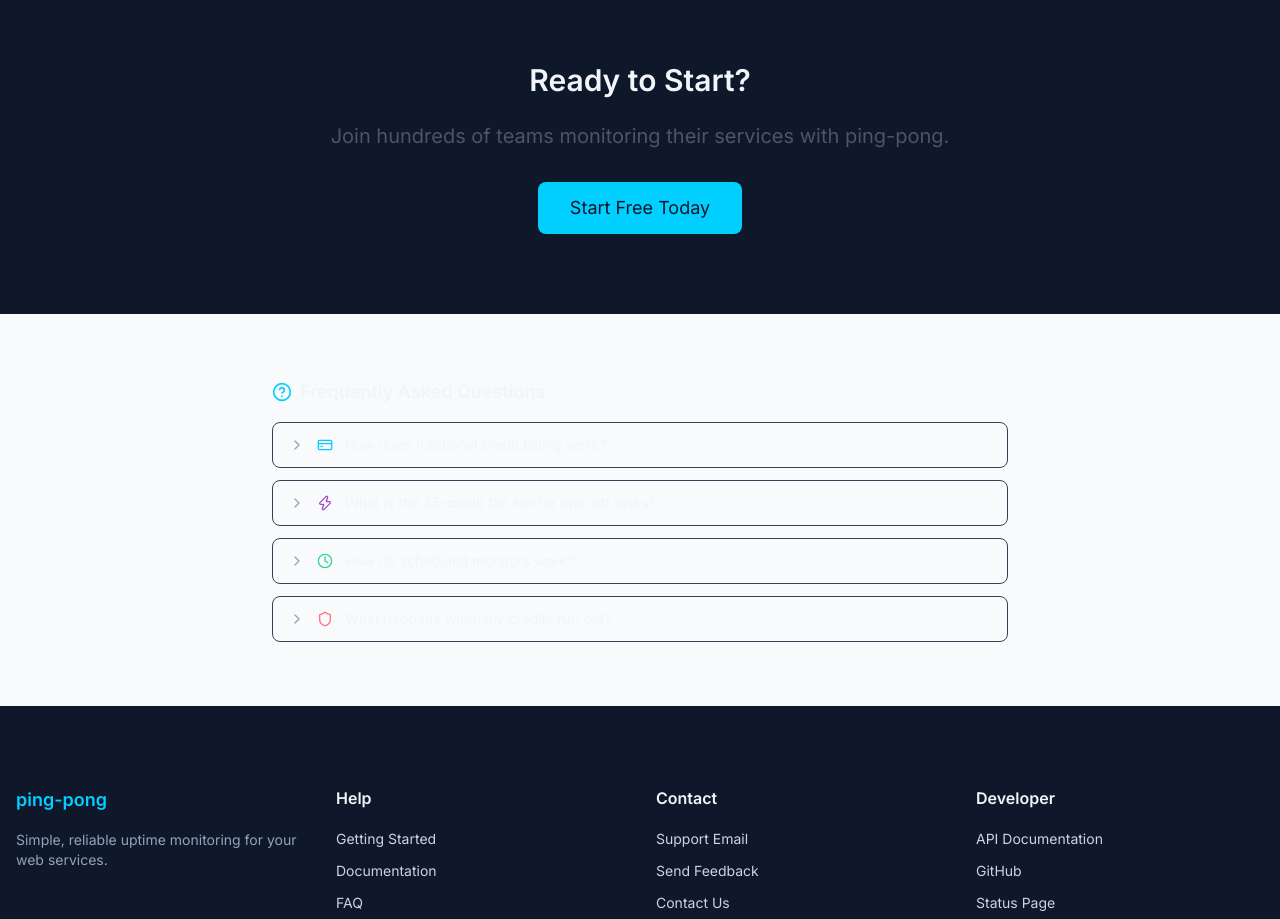
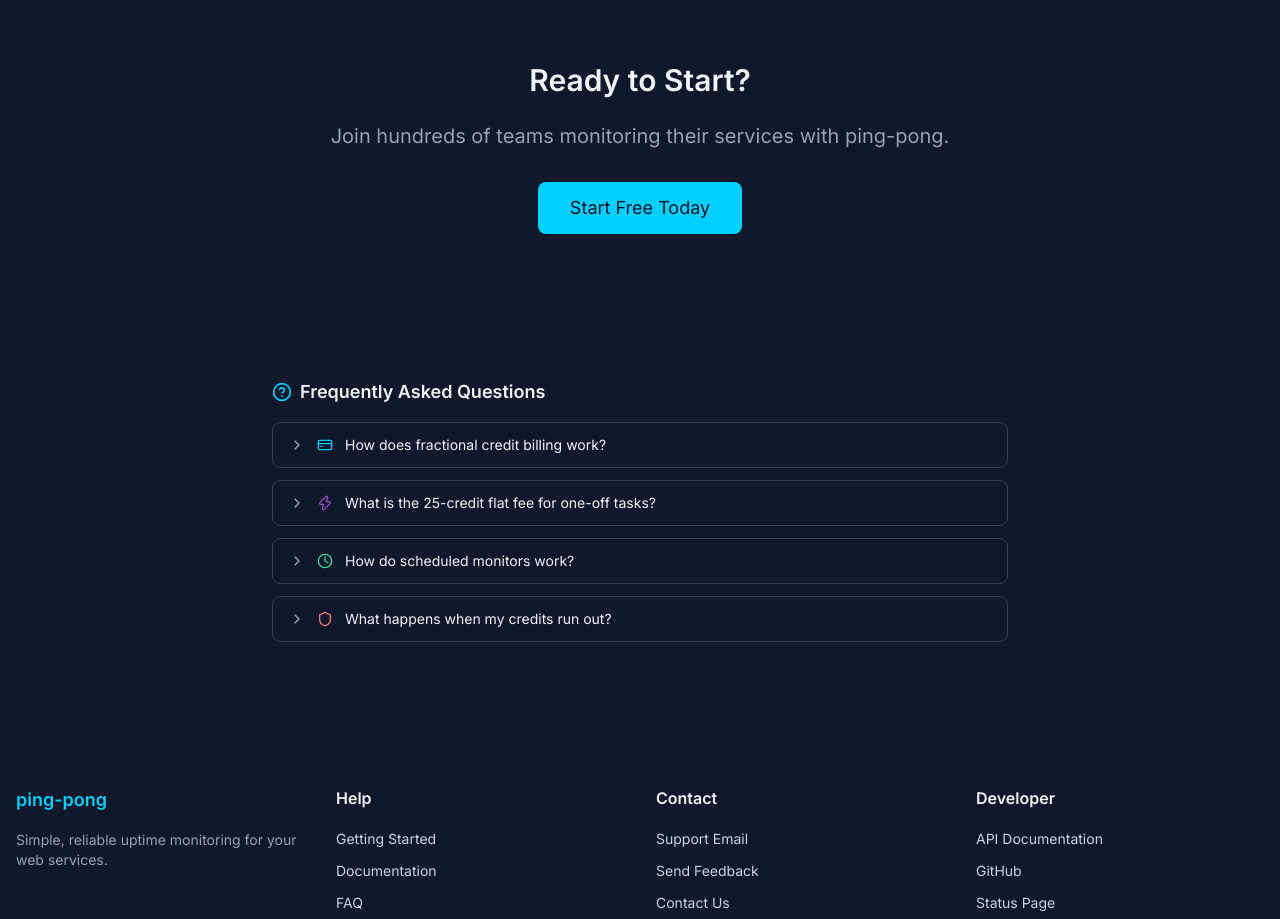
Before and after one commit to fwesh001/Ping-pong, a Next.js app: page / in a window 1280 px wide. Shown: the part 1320-2239 px from the top of the page. Built offline with nearby package versions, Linux system fonts and the light colour scheme.

Commit message:
fix: update text color and background for improved visibility in LandingPage component

```diff
--- a/src/app/page.tsx
+++ b/src/app/page.tsx
@@ -138,7 +138,7 @@ export default function LandingPage() {
         <section className="py-20">
           <div className="container mx-auto px-4 text-center">
             <h2 className="text-3xl font-bold mb-6">Ready to Start?</h2>
-            <p className="text-xl text-gray-600 mb-8">
+            <p className="text-xl text-slate-400 mb-8">
               Join hundreds of teams monitoring their services with ping-pong.
             </p>
             <Link href="/dashboard" className="btn-primary text-lg px-8 py-3">
@@ -148,7 +148,7 @@ export default function LandingPage() {
         </section>
 
         {/* FAQ Section */}
-        <section className="bg-gray-50 py-16">
+        <section className="bg-slate-900 py-16">
           <div className="container mx-auto px-4 max-w-3xl">
             <FAQ />
           </div>
```
